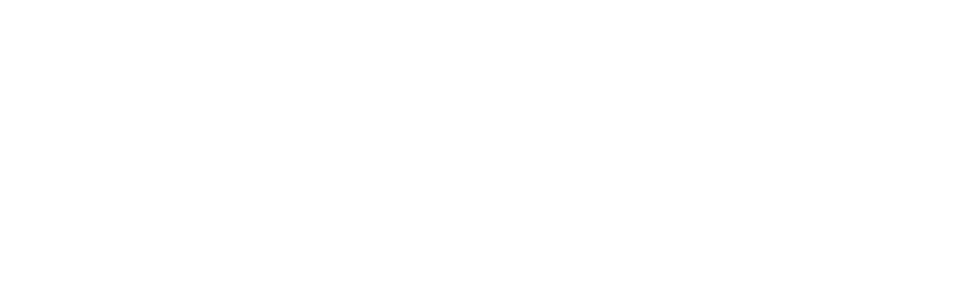
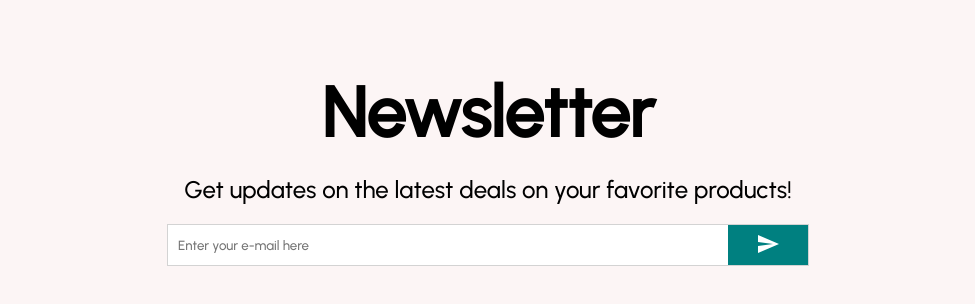
Before and after one commit to brdllws/ecommerce-app, a React (Create React App) app: page / in a window 1280 px wide. Shown: the part 2988-3292 px from the top of the page, without its empty margins (152-1127 px from the left). Before the commit the page ends 2916 px from the top, so only its background shows below. Built offline with nearby package versions, Linux system fonts and the light colour scheme.

Commit message:
Added newsletter sign-up input box

```diff
--- /dev/null
+++ b/src/components/Newsletter.jsx
@@ -0,0 +1,60 @@
+import { Send } from "@material-ui/icons"
+import styled from "styled-components"
+
+const Container = styled.div`
+    height: 60vh;
+    background-color: #fcf5f5;
+    display: flex;
+    align-items: center;
+    justify-content: center;
+    flex-direction: column;
+`;
+
+const Title = styled.h1`
+    font-size: 70px;
+    margin-bottom: 20px;
+`;
+
+const Desc = styled.div`
+    font-size: 24px;
+    margin-bottom: 20px;
+`;
+
+const InputContainer = styled.div`
+    width: 50%;
+    height: 40px;
+    background-color: white;
+    display: flex;
+    justify-content: space-between;
+    border: 1px solid lightgray;
+`;
+
+const Input = styled.input`
+    border: none;
+    flex: 8;
+    padding-left: 10px;
+`;
+
+const Button = styled.button`
+    flex: 1;
+    border: none;
+    background-color: teal;
+    color: white;
+`;
+
+const Newsletter = () => {
+    return (
+        <Container>
+            <Title>Newsletter</Title>
+            <Desc>Get updates on the latest deals on your favorite products!</Desc>
+            <InputContainer>
+                <Input placeholder="Enter your e-mail here"/>
+                <Button>
+                    <Send/>
+                </Button>
+            </InputContainer>
+        </Container>
+    )
+}
+
+export default Newsletter
--- a/src/pages/Home.jsx
+++ b/src/pages/Home.jsx
@@ -2,6 +2,7 @@
 import Announcement from '../components/Announcement'
 import Categories from '../components/Categories'
 import Navbar from '../components/Navbar'
+import Newsletter from '../components/Newsletter'
 import Products from '../components/Products'
 import Slider from '../components/Slider'
 
@@ -13,6 +14,7 @@
             <Slider/>
             <Categories/>
             <Products/>
+            <Newsletter/>
         </div>
     )
 }
```
